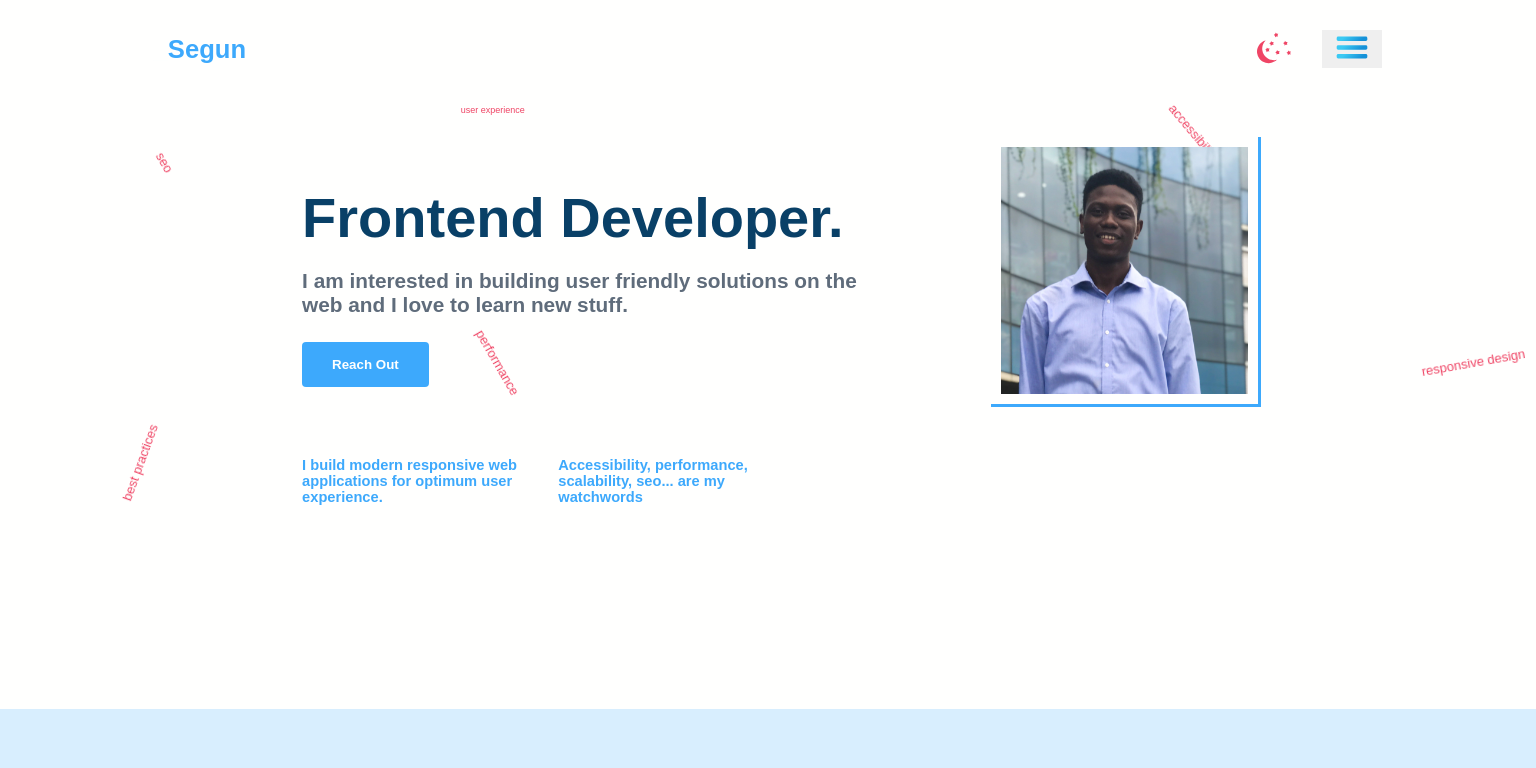
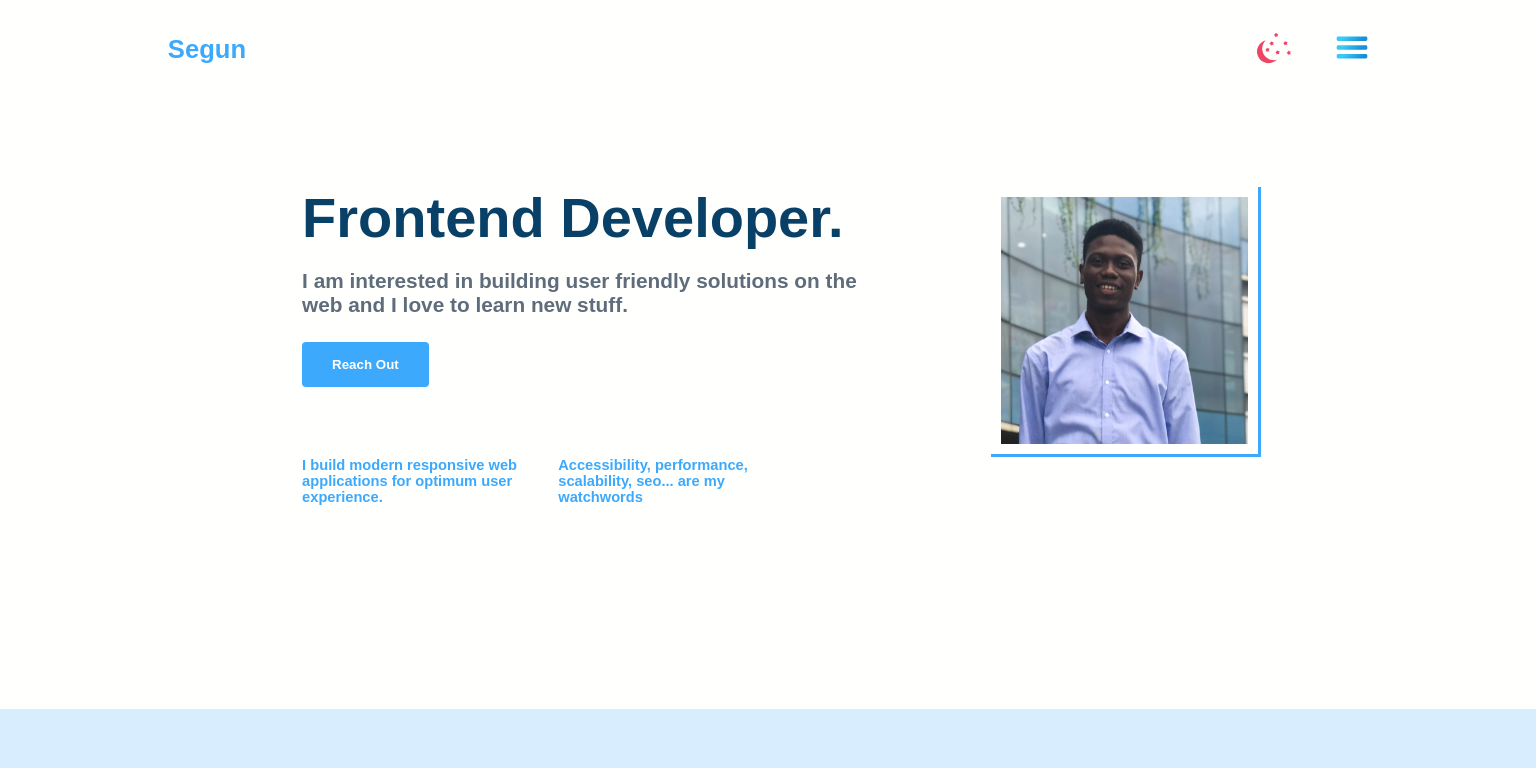
Before and after one commit to Segun98/portfolio, a Vue app: page / in a window 1536 px wide. Shown: the top 768 px of the page. Built offline with nearby package versions, Linux system fonts and the light colour scheme; a web font is replaced by a local one.

Commit message:
Feat: UI changes: took off particles, removed background from hamburger button

```diff
--- a/src/components/Header.vue
+++ b/src/components/Header.vue
@@ -194,6 +194,7 @@ nav img {
 }
 .menu-btn {
   border: none;
+  background: none;
 }
 
 nav aside {
--- a/src/views/Home.vue
+++ b/src/views/Home.vue
@@ -99,6 +99,10 @@ main {
 }
 
 /* particles styles  */
+
+.particles {
+  display: none;
+}
 .particles-item {
   color: #ef4565;
   position: fixed;
@@ -266,8 +270,8 @@ aside img {
 
 @media only screen and (min-width: 1200px) {
   .particles-item {
-  font-size: 13px;
-}
+    font-size: 13px;
+  }
   .intro-wrap {
     margin-top: 0px;
     grid-template-columns: 2fr 1fr;
@@ -276,7 +280,9 @@ aside img {
   aside {
     margin-top: -100px;
   }
-
+  aside img {
+    margin-top: 70px;
+  }
   .main-intro p {
     font-size: 1.1rem;
   }
@@ -294,7 +300,9 @@ aside img {
   .main-intro h1 {
     font-size: 3.5rem;
   }
-
+  aside img {
+    margin-top: 100px;
+  }
   .main-intro p {
     font-size: 1.3rem;
     margin: 25px 0;
```
